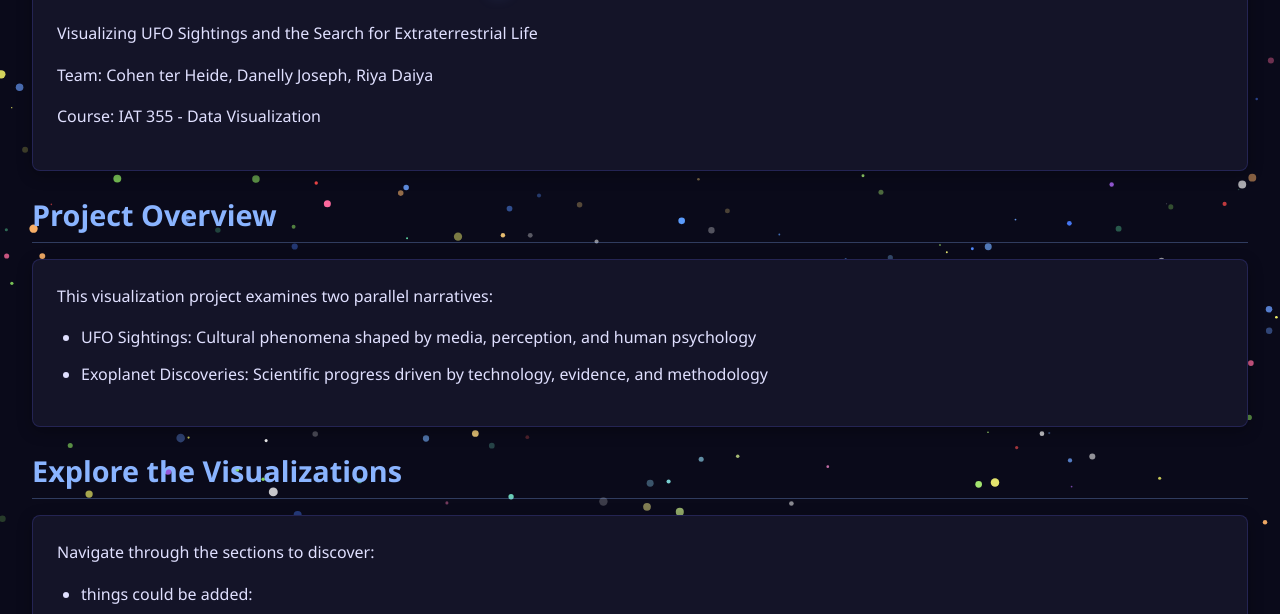
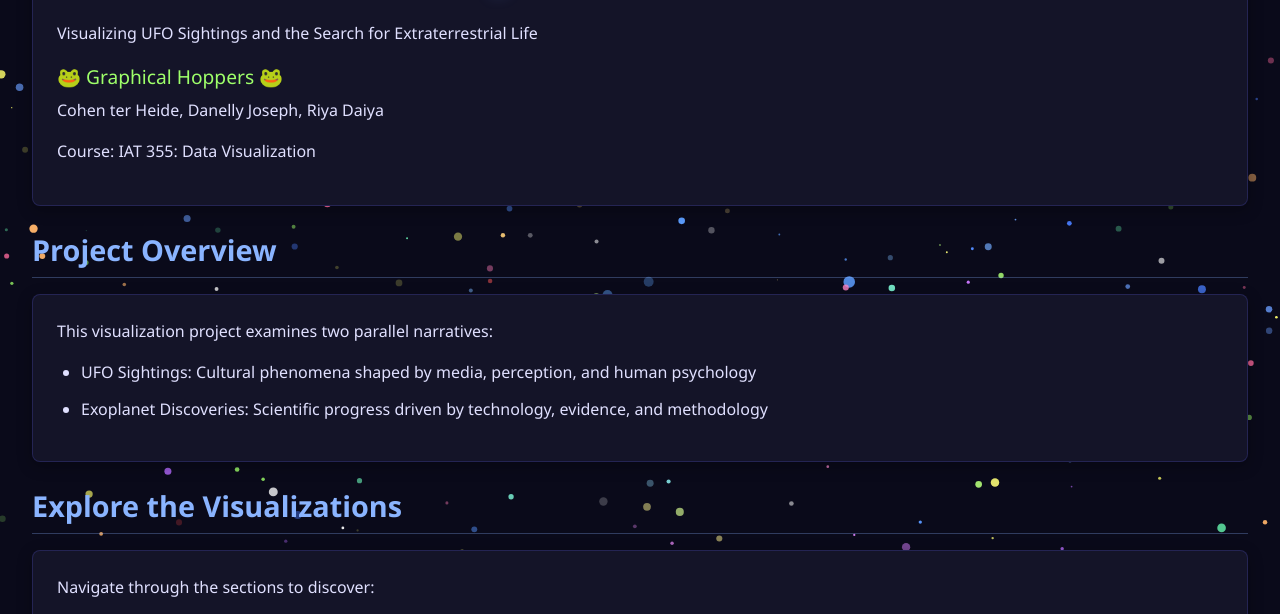
Before and after one commit to Vixlump/Signals-In-The-Dark, a plain HTML site: page index.html in a window 1280 px wide. Shown: the part 170-784 px from the top of the page. Drawn offline with nearby package versions, Linux system fonts and the light colour scheme; animation ran at ten frames a second.

Commit message:
content writing and visual polish

```diff
--- a/index.html
+++ b/index.html
@@ -11,8 +11,8 @@
     <div id="starfield"></div>
 
     <header>
-        <!-- <div class="logo">Signals in the Dark</div>
-        <div class="team-name">🐸 Graphical Hoppers 🐸</div> -->
+        <!-- <div class="logo">Signals in the Dark</div> -->
+        <!-- <div class="team-name">🐸 Graphical Hoppers 🐸</div> -->
         <nav>
             <ul>
                 <li><a href="index.html" class="nav-link active">Home</a></li>
@@ -31,8 +31,9 @@
             <div class="card">
                 <h1>Signals in the Dark</h1>
                 <p>Visualizing UFO Sightings and the Search for Extraterrestrial Life</p>
-                <p>Team: Cohen ter Heide, Danelly Joseph, Riya Daiya</p>
-                <p>Course: IAT 355 - Data Visualization</p>
+                <div class="team-name">🐸 Graphical Hoppers 🐸</div>
+                <p>Cohen ter Heide, Danelly Joseph, Riya Daiya</p>
+                <p>Course: IAT 355: Data Visualization</p>
             </div>
 
             <h2>Project Overview</h2>
--- a/js/exoplanets-visualizations.js
+++ b/js/exoplanets-visualizations.js
@@ -282,7 +282,7 @@ class ExoplanetsViz {
                             "x1": 1, "y1": 1, "x2": 0, "y2": 1,
                             "gradient": "linear",
                             "stops": [
-                                {"offset": 0, "color": "#4A90E2"},
+                                {"offset": 0, "color": "#50E3C2"},
                                 {"offset": 1, "color": "#50E3C2"}
                             ]
                         },
```
